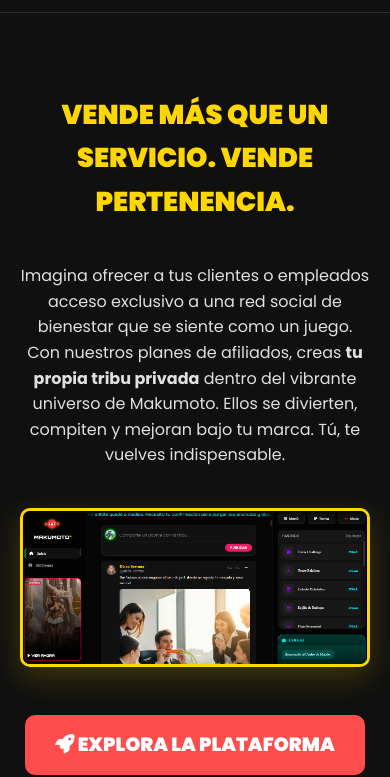
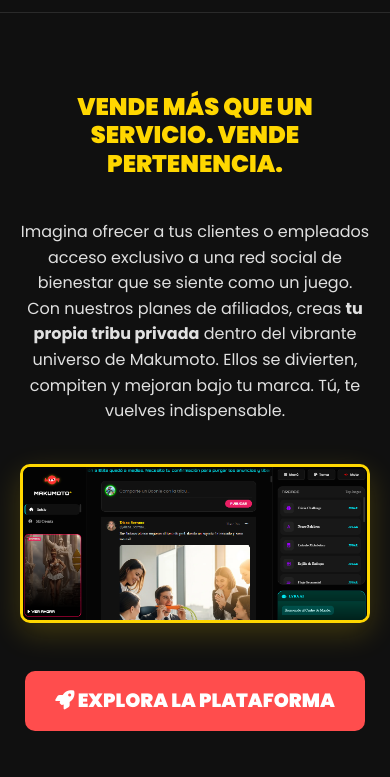
Before and after one commit to Gaox-rgb/afiliados, a plain HTML site: page index.html in a window 390 px wide. Shown: the part 100-877 px from the top of the page. Drawn offline with Linux system fonts and the light colour scheme; no server answers.

Commit message:
feat: reduccion de texto

```diff
--- a/index.html
+++ b/index.html
@@ -428,9 +428,12 @@
     /* --- RESPONSIVIDAD GENERAL --- */
     @media (max-width: 768px) {
         .titulo-letal { font-size: 2.3rem; }
-        .titulo-seccion { font-size: 1.7rem; } /* Calibre reducido para evitar rupturas */
-        .texto-manifiesto { font-size: 1.0rem; } /* Calibre reducido para móviles */
-        .nota-triaje { font-size: 0.9rem; } /* Reducción de subtítulo */
+        .titulo-seccion {
+            font-size: 1.5rem; /* Reducción drástica de calibre */
+            line-height: 1.2;  /* Interlineado ajustado para títulos */
+        }
+        .texto-manifiesto { font-size: 1.0rem; }
+        .nota-triaje { font-size: 0.9rem; }
         .triage-btn { padding: 15px 20px; font-size: 1rem; }
         .cta-button-grande { padding: 15px 30px; font-size: 1.2rem; }
         #fomo-container { left: 10px; bottom: 10px; width: calc(100% - 20px); }
```
